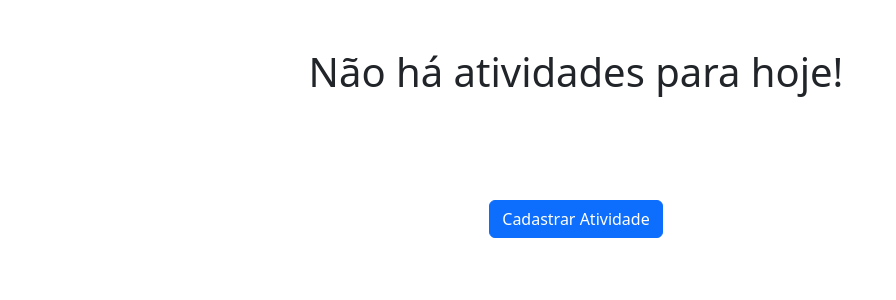
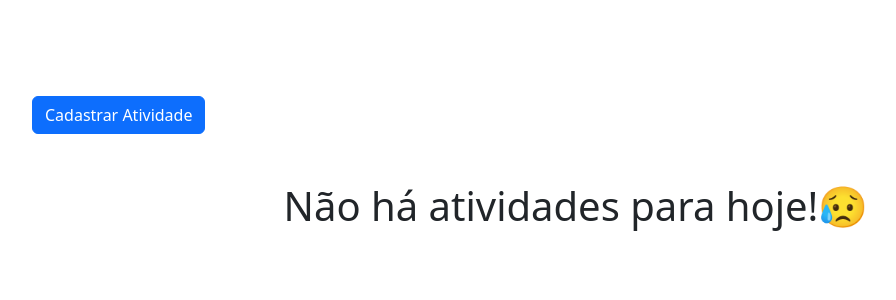
Before and after one commit to CarolineVantim/FATEC_DES_WEB3_mini_avaliacao_4e5, a Django app: page / in a window 1280 px wide. Shown: the top 300 px of the page, without its empty margins (64-960 px from the left). Run offline with Django 4.2, Linux system fonts and the light colour scheme.

Commit message:
🚀improvement: style and templates

```diff
--- a/todo/core/static/css/style.css
+++ b/todo/core/static/css/style.css
@@ -0,0 +1,4 @@
+.btt-register-task{
+    display: flex;
+    justify-content: right;
+}
--- a/todo/core/templates/cadastro.html
+++ b/todo/core/templates/cadastro.html
@@ -38,7 +38,7 @@
                 <div class="text-center">
                     <a href="/">
                         <button class="btn btn-danger m-5">Voltar</button>
-                </a>
+                    </a>
             {% if form.errors %}
             {% for field in form %}
                 {% for error in field.errors %}
--- a/todo/core/templates/index.html
+++ b/todo/core/templates/index.html
@@ -8,11 +8,16 @@
         <title>Atividades</title>
         <link href="https://cdn.jsdelivr.net/npm/bootstrap@5.2.3/dist/css/bootstrap.min.css" rel="stylesheet"
         integrity="sha384-rbsA2VBKQhggwzxH7pPCaAqO46MgnOM80zW1RWuH61DGLwZJEdK2Kadq2F9CUG65" crossorigin="anonymous">
+        {% load static %}
+        <link rel="stylesheet" type="text/css" href="{% static 'css/style.css' %}">
     </head>
     <body>
         <main class="container-fluid p-5">
+            <div class "btt-register-task">
+                <div class="p-5 text-right"><a href="/cadastro"><button class="btn btn-primary">Cadastrar Atividade</button></a></div>
+            </div>
             {% if atividades %}
-            <h1 class="d-flex justify-content-center p-5 pt-0">Atividades para hoje!</h1>
+            <h1 class="d-flex justify-content-center p-5 pt-5">Atividades para hoje!</h1>
             <table class="table table-striped table-hover">
             <thead>
                 <tr>
@@ -30,12 +35,10 @@
             </tbody>
             </table>
             {% else %}
-            <h1 class="d-flex justify-content-center p-5 pt-0">Não há atividades para hoje!</h1>
+            <h1 class="d-flex justify-content-center p-5 pt-0">Não há atividades para hoje!😥</h1>
             {% endif %}
 
-            <div class "d-flex justify-content-center align-items-center">
-                <div class="p-5 text-center"><a href="/cadastro"><button class="btn btn-primary">Cadastrar Atividade</button></a></div>
-            </div>
+
         </main>
 
         <script src="https://cdn.jsdelivr.net/npm/bootstrap@5.2.3/dist/js/bootstrap.bundle.min.js"
```
